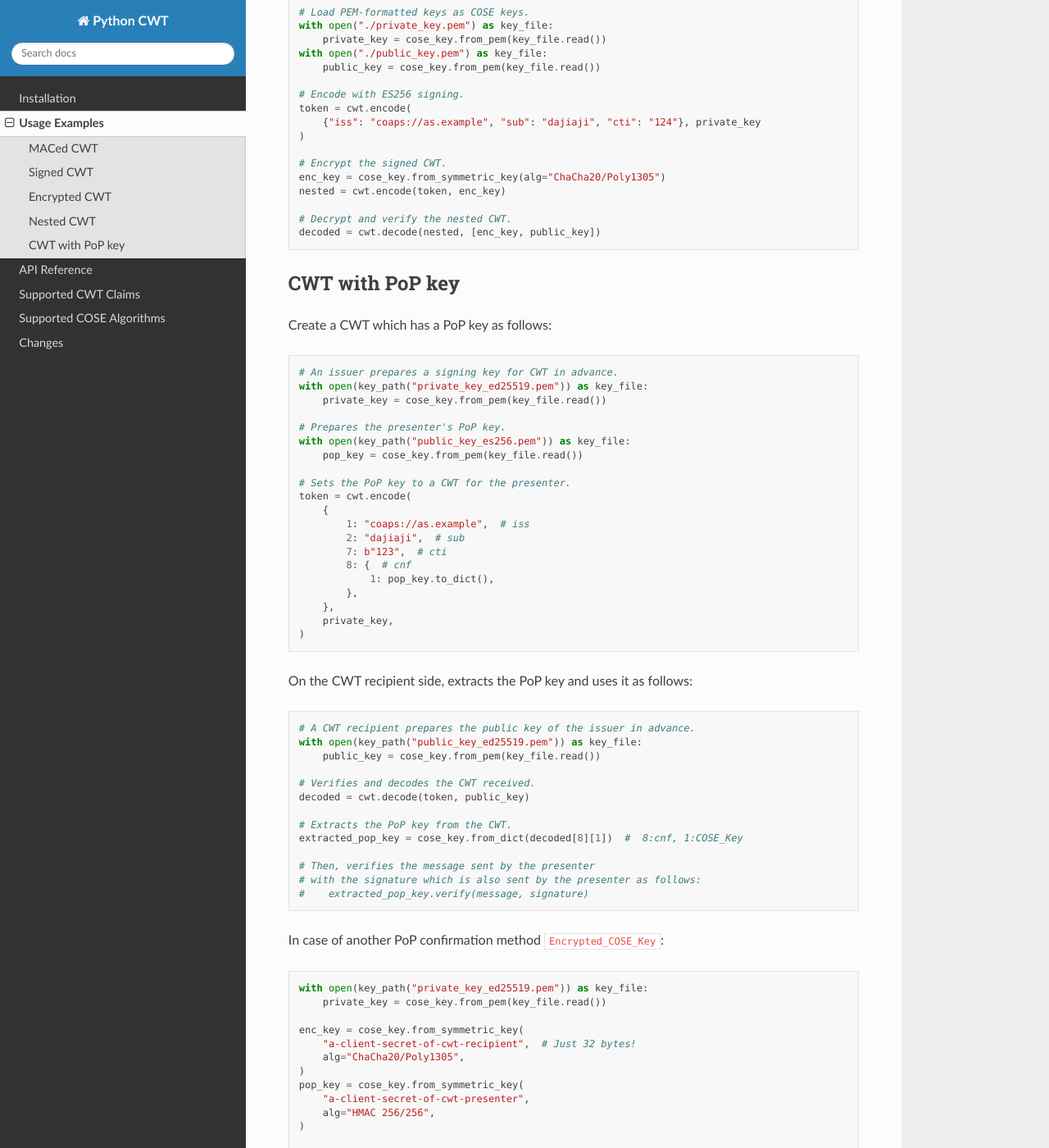
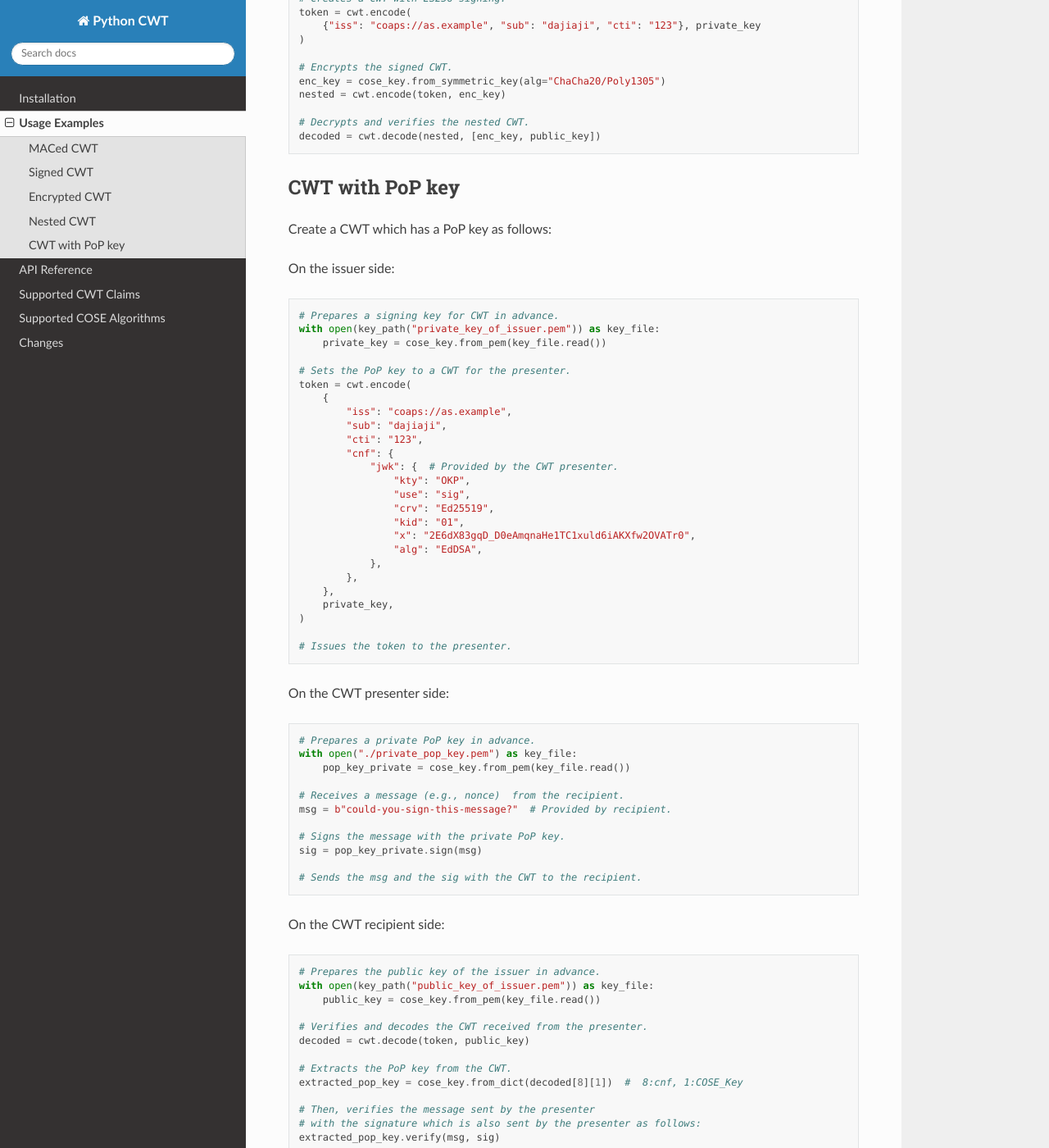
Before and after one commit to dajiaji/python-cwt, a Sphinx documentation site: the page built from docs/usage.rst, in a window 1280 px wide and 1400 px high, scrolled down 2716 px. Shown: the whole window at 82% size. Built offline with Sphinx 7.4.7 and the Read the Docs theme 2.0.0, drawn with Linux system fonts in a browser that asks for light colours; pages that are not in the unit, such as notebooks, are missing from menus; some of the changed text lies outside the part shown.

```diff
--- a/docs/usage.rst
+++ b/docs/usage.rst
@@ -58,19 +58,16 @@
     import cwt
     from cwt import cose_key
 
-    # Load PEM-formatted keys as COSE keys.
     with open("./private_key.pem") as key_file:
         private_key = cose_key.from_pem(key_file.read())
     with open("./public_key.pem") as key_file:
         public_key = cose_key.from_pem(key_file.read())
 
 
-    # Encode with Ed25519 signing.
     token = cwt.encode(
         {"iss": "coaps://as.example", "sub": "dajiaji", "cti": "123"}, private_key
     )
 
-    # Verify and decode.
     decoded = cwt.decode(token, public_key)
 
 Algorithms other than ``Ed25519`` are also supported. The following is an example of ``ES256``:
@@ -85,18 +82,15 @@
     import cwt
     from cwt import cose_key
 
-    # Load PEM-formatted keys as COSE keys.
     with open("./private_key.pem") as key_file:
         private_key = cose_key.from_pem(key_file.read())
     with open("./public_key.pem") as key_file:
         public_key = cose_key.from_pem(key_file.read())
 
-    # Encode with ES256 signing.
     token = cwt.encode(
         {"iss": "coaps://as.example", "sub": "dajiaji", "cti": "123"}, private_key
     )
 
-    # Verify and decode.
     decoded = cwt.decode(token, public_key)
 
 Other supported algorithms are listed in `Supported COSE Algorithms`_.
@@ -144,22 +138,21 @@
     import cwt
     from cwt import cose_key
 
-    # Load PEM-formatted keys as COSE keys.
     with open("./private_key.pem") as key_file:
         private_key = cose_key.from_pem(key_file.read())
     with open("./public_key.pem") as key_file:
         public_key = cose_key.from_pem(key_file.read())
 
-    # Encode with ES256 signing.
+    # Creates a CWT with ES256 signing.
     token = cwt.encode(
-        {"iss": "coaps://as.example", "sub": "dajiaji", "cti": "124"}, private_key
+        {"iss": "coaps://as.example", "sub": "dajiaji", "cti": "123"}, private_key
     )
 
-    # Encrypt the signed CWT.
+    # Encrypts the signed CWT.
     enc_key = cose_key.from_symmetric_key(alg="ChaCha20/Poly1305")
     nested = cwt.encode(token, enc_key)
 
-    # Decrypt and verify the nested CWT.
+    # Decrypts and verifies the nested CWT.
     decoded = cwt.decode(nested, [enc_key, public_key])
 
 CWT with PoP key
@@ -167,38 +160,61 @@
 
 Create a CWT which has a PoP key as follows:
 
+On the issuer side:
+
 .. code-block:: python
 
-    # An issuer prepares a signing key for CWT in advance.
-    with open(key_path("private_key_ed25519.pem")) as key_file:
+    # Prepares a signing key for CWT in advance.
+    with open(key_path("private_key_of_issuer.pem")) as key_file:
         private_key = cose_key.from_pem(key_file.read())
-
-    # Prepares the presenter's PoP key.
-    with open(key_path("public_key_es256.pem")) as key_file:
-        pop_key = cose_key.from_pem(key_file.read())
 
     # Sets the PoP key to a CWT for the presenter.
     token = cwt.encode(
         {
-            1: "coaps://as.example",  # iss
-            2: "dajiaji",  # sub
-            7: b"123",  # cti
-            8: {  # cnf
-                1: pop_key.to_dict(),
+            "iss": "coaps://as.example",
+            "sub": "dajiaji",
+            "cti": "123",
+            "cnf": {
+                "jwk": {  # Provided by the CWT presenter.
+                    "kty": "OKP",
+                    "use": "sig",
+                    "crv": "Ed25519",
+                    "kid": "01",
+                    "x": "2E6dX83gqD_D0eAmqnaHe1TC1xuld6iAKXfw2OVATr0",
+                    "alg": "EdDSA",
+                },
             },
         },
         private_key,
     )
 
-On the CWT recipient side, extracts the PoP key and uses it as follows:
+    # Issues the token to the presenter.
+
+On the CWT presenter side:
 
 .. code-block:: python
 
-    # A CWT recipient prepares the public key of the issuer in advance.
-    with open(key_path("public_key_ed25519.pem")) as key_file:
+    # Prepares a private PoP key in advance.
+    with open("./private_pop_key.pem") as key_file:
+        pop_key_private = cose_key.from_pem(key_file.read())
+
+    # Receives a message (e.g., nonce)  from the recipient.
+    msg = b"could-you-sign-this-message?"  # Provided by recipient.
+
+    # Signs the message with the private PoP key.
+    sig = pop_key_private.sign(msg)
+
+    # Sends the msg and the sig with the CWT to the recipient.
+
+On the CWT recipient side:
+
+.. code-block:: python
+
+    # Prepares the public key of the issuer in advance.
+    with open(key_path("public_key_of_issuer.pem")) as key_file:
         public_key = cose_key.from_pem(key_file.read())
 
-    # Verifies and decodes the CWT received.
+    # Verifies and decodes the CWT received from the presenter.
     decoded = cwt.decode(token, public_key)
 
     # Extracts the PoP key from the CWT.
@@ -206,7 +222,7 @@
 
     # Then, verifies the message sent by the presenter
     # with the signature which is also sent by the presenter as follows:
-    #    extracted_pop_key.verify(message, signature)
+    extracted_pop_key.verify(msg, sig)
 
 In case of another PoP confirmation method ``Encrypted_COSE_Key``:
 
@@ -226,11 +242,12 @@
 
     token = cwt.encode(
         {
-            1: "coaps://as.example",  # iss
-            2: "dajiaji",  # sub
-            7: b"124",  # cti
-            8: {  # cnf
-                2: cose_key.to_encrypted_cose_key(pop_key, enc_key),
+            "iss": "coaps://as.example",
+            "sub": "dajiaji",
+            "cti": "123",
+            "cnf": {
+                # 'eck'(Encrypted Cose Key) is a keyword defined by this library.
+                "eck": cose_key.to_encrypted_cose_key(pop_key, enc_key),
             },
         },
         private_key,
@@ -251,11 +268,11 @@
 
     token = cwt.encode(
         {
-            1: "coaps://as.example",  # iss
-            2: "dajiaji",  # sub
-            7: b"124",  # cti
-            8: {  # cnf
-                3: b"pop-key-id-of-cwt-presenter",
+            "iss": "coaps://as.example",
+            "sub": "dajiaji",
+            "cti": "123",
+            "cnf": {
+                "kid": "pop-key-id-of-cwt-presenter",
             },
         },
         private_key,
```
Also changed, not shown: README.md (+74 -25 lines).
